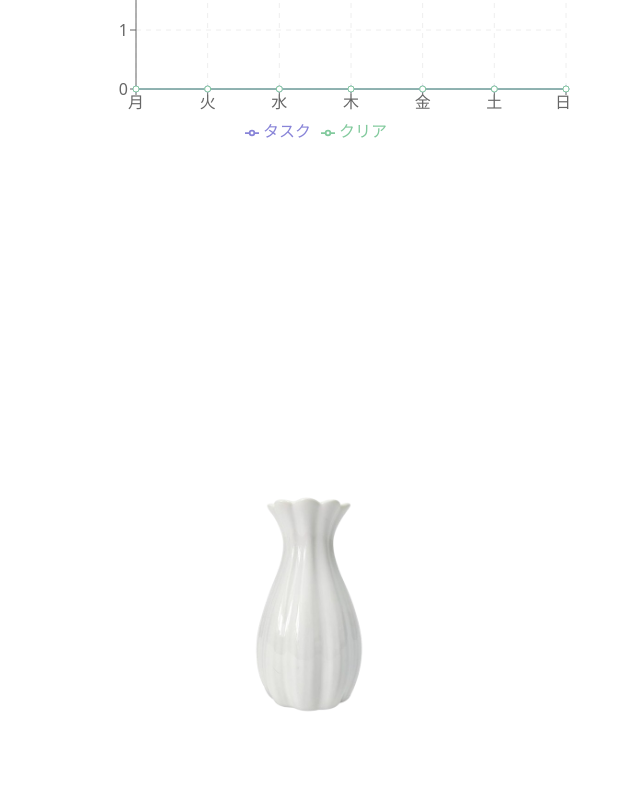
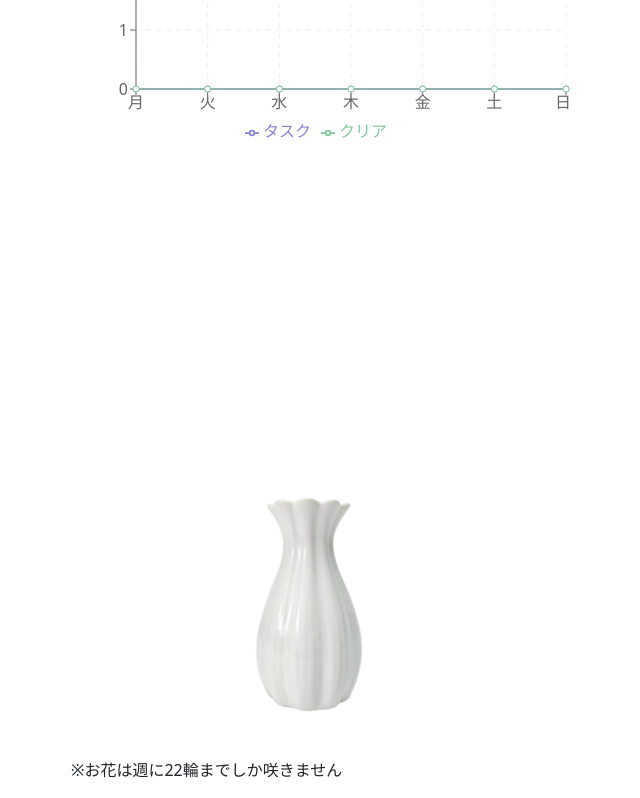
Before and after one commit to s1f10230171/react-todo-app, a React (Create React App) app: page / in a window 1280 px wide. Shown: the part 354-1152 px from the top of the page, without its empty margins (313-953 px from the left). Before the commit the page ends 1112 px from the top, so only its background shows below. Built offline with nearby package versions, Linux system fonts and the light colour scheme.

Commit message:
お花の注意書き

```diff
--- a/src/App.js
+++ b/src/App.js
@@ -116,6 +116,7 @@ function App() {
           } />
           <Route path="/history" element={<History />} />
         </Routes>
+        <p>※お花は週に22輪までしか咲きません</p>
       </div>
     </Router>
   );
```
